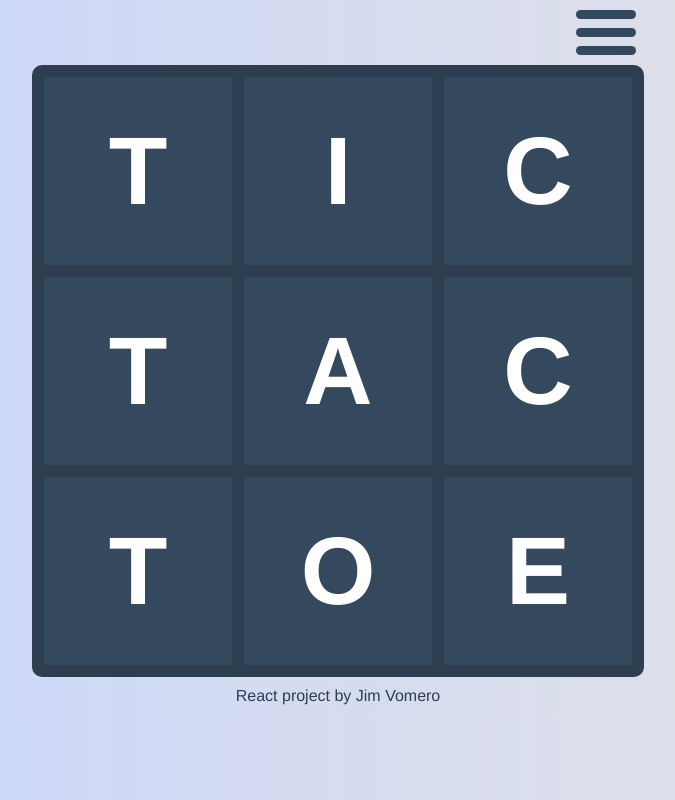
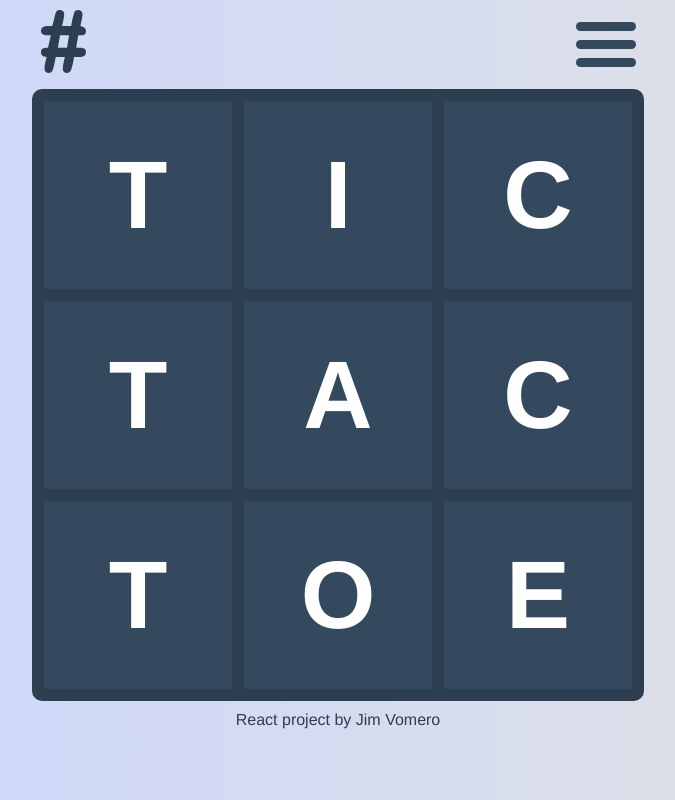
Before and after one commit to nJim/tictactoe-js, a React (Create React App) app: page / in a window 1280 px wide. Shown: the whole page, without its empty margins (302-977 px from the left). Built offline with nearby package versions, Linux system fonts and the light colour scheme.

Commit message:
Adds logo and home link to nav.

```diff
--- /dev/null
+++ b/src/components/2-molecules/Logo.tsx
@@ -0,0 +1,7 @@
+import React from "react";
+import { Link } from "react-router-dom";
+import { ReactComponent as Icon } from '../../assets/icon-logo.svg';
+
+const Logo = () => <Link to="/"><Icon /></Link>;
+
+export default Logo;
--- a/src/components/2-molecules/NavLinks.css
+++ b/src/components/2-molecules/NavLinks.css
@@ -1,7 +1,7 @@
 .nav__links {
   list-style: none;
   margin: 0;
-  padding: 0;
+  padding: 0 0 0 15px;
   display: flex;
   align-items: center;
   /* fade styles */
--- a/src/components/3-organisms/Nav.css
+++ b/src/components/3-organisms/Nav.css
@@ -1,5 +1,6 @@
 .nav {
   display: grid;
-  grid-template-columns: 1fr 60px;
+  grid-template-columns: 45px 1fr 60px;
   margin: 10px;
+  align-items: center;
 }
--- a/src/components/3-organisms/Nav.tsx
+++ b/src/components/3-organisms/Nav.tsx
@@ -1,6 +1,7 @@
 import React, { useState } from "react";
 import NavIcon from "../1-atoms/NavIcon";
 import NavLinks from "../2-molecules/NavLinks";
+import Logo from "../2-molecules/Logo";
 import useToggle from "../../useToggle";
 import "./Nav.css";
 
@@ -15,11 +16,8 @@ const Nav = () => {
 
   return (
     <nav className="nav">
-      <NavLinks
-        init={init}
-        menuState={menuState}
-        handleClose={handleClose}
-      />
+      <Logo />
+      <NavLinks init={init} menuState={menuState} handleClose={handleClose} />
       <NavIcon menuState={menuState} handleToggle={handleToggle} />
     </nav>
   );
--- a/src/components/4-templates/WelcomePage.tsx
+++ b/src/components/4-templates/WelcomePage.tsx
@@ -1,13 +1,14 @@
 import React from "react";
+import { Link } from "react-router-dom";
 import Grid from "../3-organisms/Board";
 
 const WelcomePage = () => {
   const values = ["T", "I", "C", "T", "A", "C", "T", "O", "E"];
   const handleClick = () => {};
   return (
-    <>
+    <Link to="/play">
       <Grid handleClick={handleClick} values={values} />
-    </>
+    </Link>
   );
 };
 
```
Also changed, not shown: src/assets/icon-logo.svg (added).
